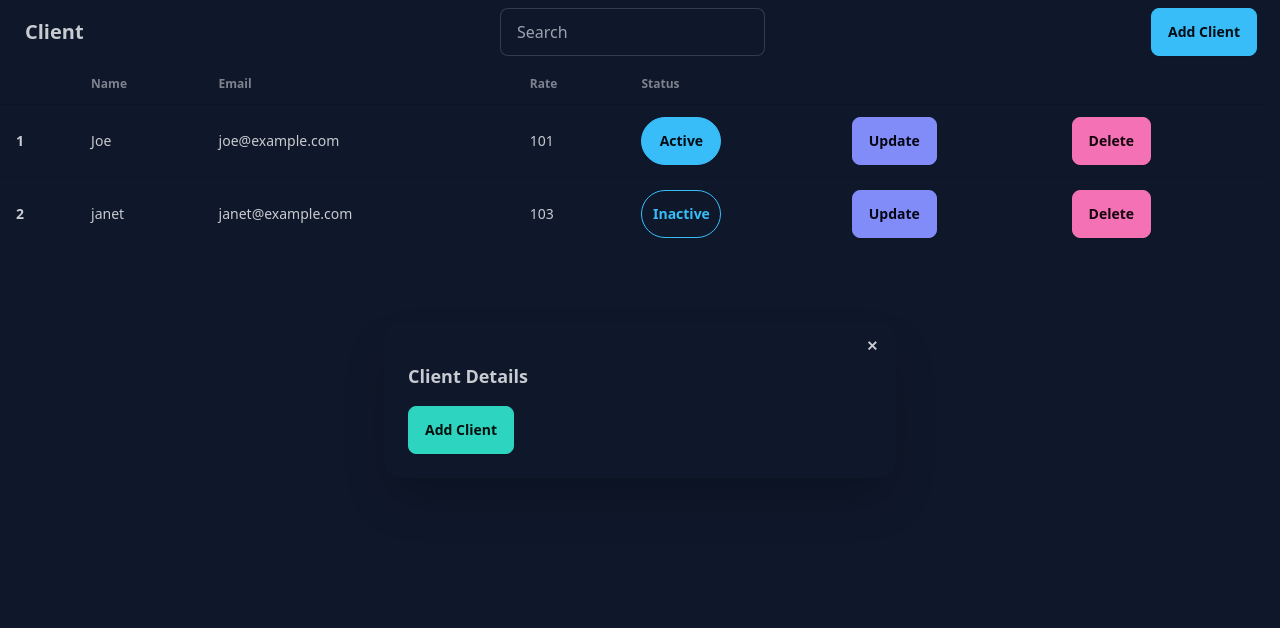
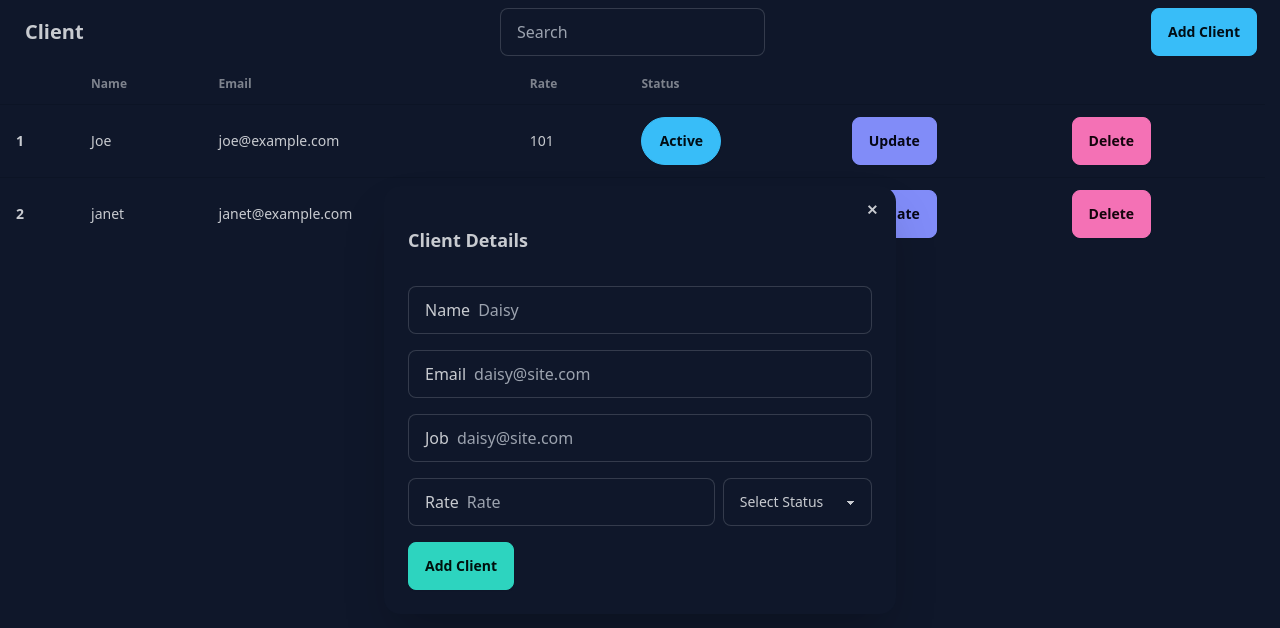
Before and after one commit to Saidur289/mini-project-with-postgresql, a React (Vite) app in the folder crud frontend/: page / in a window 1280 px wide. Both pictures are taken after a click on the link "Add Client". Shown: the top 628 px of the page. Built offline with nearby package versions, Linux system fonts and the light colour scheme.

Commit message:
create form inside modal

```diff
--- a/crud frontend/src/components/ModalForm.jsx
+++ b/crud frontend/src/components/ModalForm.jsx
@@ -1,17 +1,56 @@
-
-
-const ModalForm = ({isOpen, mode, onClose, onSubmit}) => {
+const ModalForm = ({ isOpen, mode, onClose, onSubmit }) => {
   return (
     <>
       <dialog id="my_modal_3" className="modal" open={isOpen}>
         <div className="modal-box">
-    <h1 className="font-bold text-lg py-4">{mode === 'edit'? 'Edit Client': 'Client Details'}</h1>
+          <h1 className="font-bold text-lg py-4">
+            {mode === "edit" ? "Edit Client" : "Client Details"}
+          </h1>
           <form method="dialog">
             {/* if there is a button in form, it will close the modal */}
-      <button className="btn btn-sm btn-circle btn-ghost absolute right-2 top-2" onClick={onClose}>✕</button>
-      <button className="btn btn-success">{mode === 'edit'? 'Save Changes': 'Add Client'}</button>
+            <label className="input input-bordered flex my-4  items-center gap-2">
+              Name
+              <input type="text" className="grow" placeholder="Daisy" />
+            </label>
+            <label className="input input-bordered my-4 flex items-center gap-2">
+              Email
+              <input
+                type="text"
+                className="grow"
+                placeholder="daisy@site.com"
+              />
+            </label>
+            <label className="input input-bordered flex items-center gap-2 my-4">
+              Job
+              <input
+                type="text"
+                className="grow"
+                placeholder="daisy@site.com"
+              />
+            </label>
+            <div className="flex justify-between my-4 items-center gap-2">
+              <label className="input input-bordered flex items-center gap-2">
+                Rate
+                <input type="text" className="grow" placeholder="Rate" />
+              </label>
+              <select className="select select-bordered w-full max-w-xs">
+                <option disabled selected>
+                  Select Status
+                </option>
+                <option>Active</option>
+                <option>Inactive</option>
+              </select>
+            </div>
+            <button
+              className="btn btn-sm btn-circle btn-ghost absolute right-2 top-2"
+              onClick={onClose}
+            >
+              ✕
+            </button>
+            <button className="btn btn-success">
+              {mode === "edit" ? "Save Changes" : "Add Client"}
+            </button>
           </form>
-
         </div>
       </dialog>
     </>
```
Lines whose indentation alone changed are shown as unchanged.
